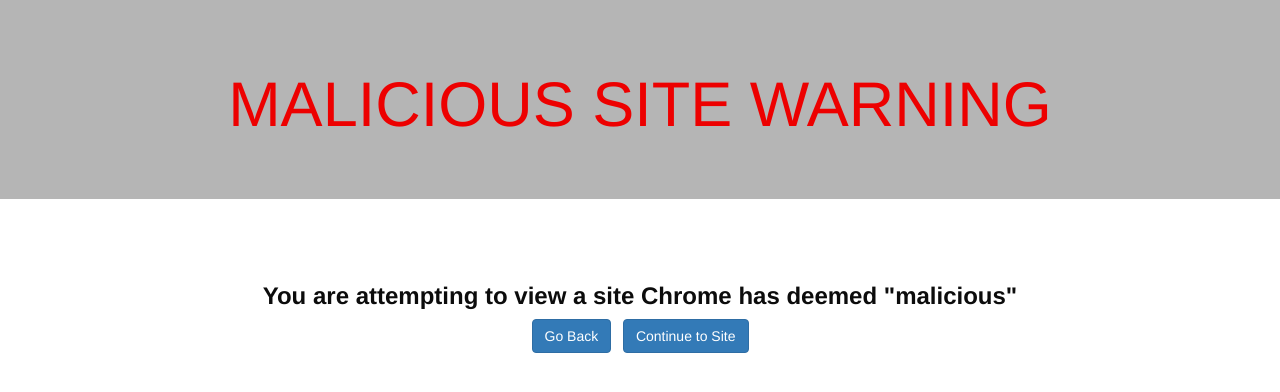
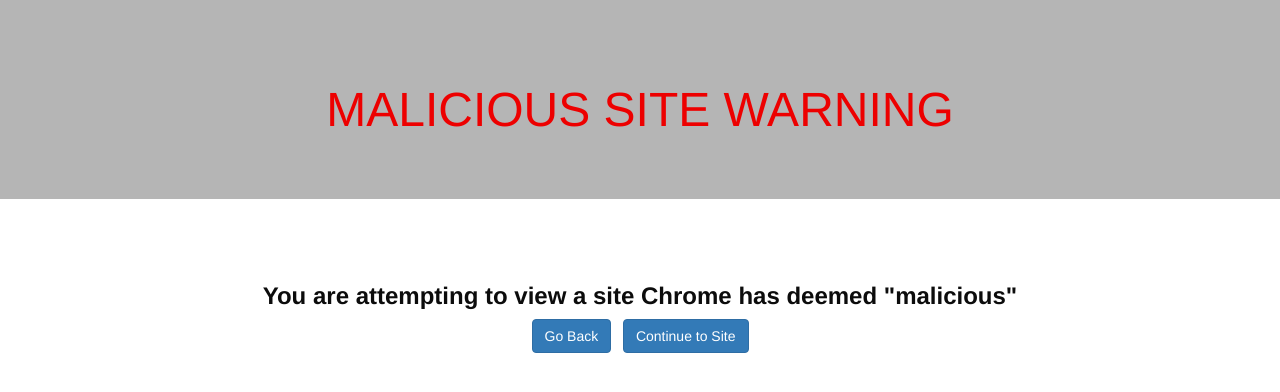
Before and after one commit to chancebrilz/insure-chrome-extension, a browser extension: page src/browser_action/warning_page.html in a window 1280 px wide. Drawn offline with nearby package versions, Linux system fonts and the light colour scheme.

Commit message:
Update warning_page.html

```diff
--- a/src/browser_action/warning_page.html
+++ b/src/browser_action/warning_page.html
@@ -25,7 +25,7 @@
 </style>
 
 <div class="jumbotron text-center">
-  <h1><center>MALICIOUS SITE WARNING</center></h1>
+ <h1><center><font size = 20>MALICIOUS SITE WARNING</font></center></h1>
 </div>
 
 
```
